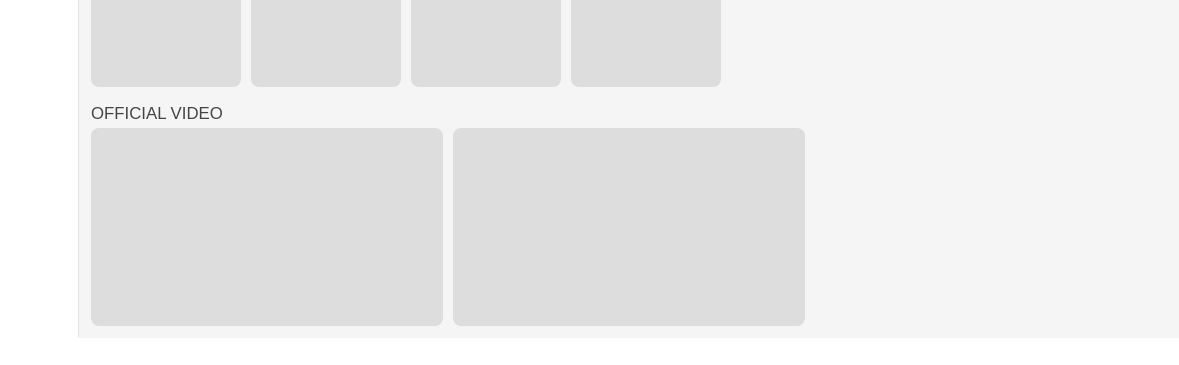
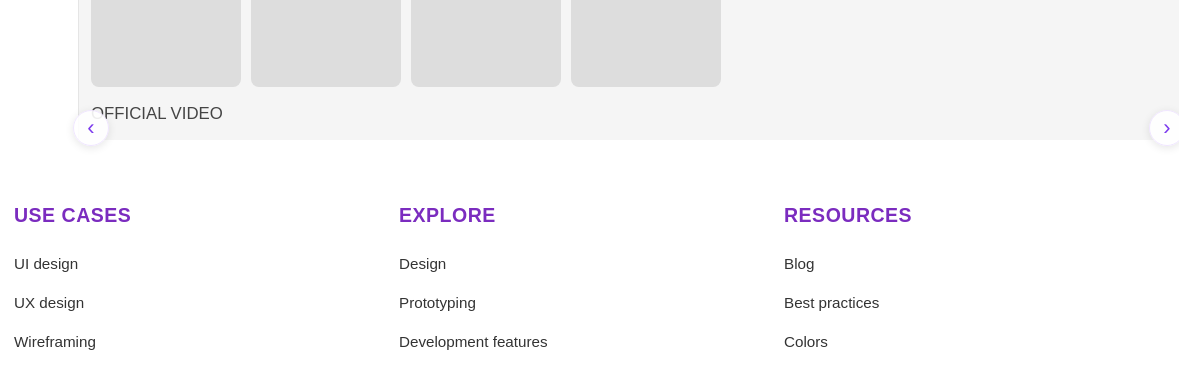
Before and after one commit to beonnnieofficial/-bonnieofficial_, a plain HTML site: page index.html in a window 1280 px wide. Shown: the part 1641-2006 px from the top of the page, 101-1280 px from the left. Drawn offline with Linux system fonts and the light colour scheme; no server answers; a web font is replaced by a local one.

Commit message:
Slider - OFFICIAL VIDEO

```diff
--- a/css/style.css
+++ b/css/style.css
@@ -960,10 +960,61 @@ textarea {
   margin-top: 14px;
 }
 
+.yt-slider-wrapper {
+  position: relative;
+  display: flex;
+  align-items: center;
+  width: 100%;
+}
+
+.yt-slider-nav {
+  position: absolute;
+  top: 50%;
+  transform: translateY(-50%);
+  width: 36px;
+  height: 36px;
+  border-radius: 50%;
+  background: rgba(255, 255, 255, 0.9);
+  border: 1px solid var(--color-primary-soft);
+  color: var(--color-primary);
+  font-size: 22px;
+  cursor: pointer;
+  display: flex;
+  align-items: center;
+  justify-content: center;
+  z-index: 10;
+  box-shadow: 0 2px 8px rgba(0, 0, 0, 0.1);
+  transition: background 0.2s, transform 0.2s, color 0.2s;
+  user-select: none;
+}
+
+.yt-slider-nav:hover {
+  background: var(--color-primary);
+  color: #fff;
+  transform: translateY(-50%) scale(1.08);
+}
+
+.yt-slider-nav.prev-btn {
+  left: -18px;
+}
+
+.yt-slider-nav.next-btn {
+  right: -18px;
+}
+
 .yt-grid {
-  display: grid;
-  grid-template-columns: repeat(3, 1fr);
-  gap: 10px;
+  display: flex;
+  flex-direction: row;
+  gap: 16px;
+  overflow-x: auto;
+  scroll-snap-type: x mandatory;
+  scrollbar-width: none;
+  scroll-behavior: smooth;
+  width: 100%;
+}
+
+.yt-grid::-webkit-scrollbar {
+  display: none;
 }
 
 .yt-thumb {
@@ -979,6 +1030,9 @@ textarea {
 .yt-link {
   text-decoration: none;
   display: block;
+  flex: 0 0 calc((100% - 3 * 16px) / 4);
+  scroll-snap-align: start;
+  box-sizing: border-box;
 }
 
 .yt-title {
@@ -1303,7 +1357,11 @@ textarea {
   }
 
   .yt-grid {
-    grid-template-columns: repeat(2, 1fr);
+    display: flex;
+  }
+
+  .yt-link {
+    flex: 0 0 calc((100% - 16px) / 2);
   }
 
   .profile-card-body {
@@ -1450,9 +1508,7 @@ textarea {
     gap: 10px;
   }
 
-  .yt-grid {
-    grid-template-columns: repeat(2, 1fr);
-  }
+  /* yt-grid flex layout is inherited from the 900px media query */
 
   .works-grid {
     grid-template-columns: 1fr 1fr;
@@ -1615,8 +1671,16 @@ textarea {
   }
 
   .yt-grid {
-    grid-template-columns: repeat(2, 1fr);
-    gap: 8px;
+    display: flex;
+    gap: 12px;
+  }
+
+  .yt-link {
+    flex: 0 0 100%;
+  }
+
+  .yt-slider-nav {
+    display: none;
   }
 
   .yt-page-grid {
@@ -1730,9 +1794,7 @@ textarea {
     font-size: var(--text-xs);
   }
 
-  .yt-grid {
-    grid-template-columns: 1fr;
-  }
+  /* yt-grid layout is inherited from the 520px media query */
 
   .yt-page-grid {
     grid-template-columns: 1fr;
--- a/index.html
+++ b/index.html
@@ -249,9 +249,10 @@
           </div>
           <div class="yt-section">
             <div class="yt-label">OFFICIAL VIDEO</div>
-            <div class="yt-grid" id="yt-grid">
-              <div class="yt-thumb"></div>
-              <div class="yt-thumb"></div>
+            <div class="yt-slider-wrapper">
+              <button class="yt-slider-nav prev-btn" onclick="slideYt(-1)">&#8249;</button>
+              <div class="yt-grid" id="yt-grid"></div>
+              <button class="yt-slider-nav next-btn" onclick="slideYt(1)">&#8250;</button>
             </div>
           </div>
         </div>
--- a/js/script.js
+++ b/js/script.js
@@ -267,6 +267,13 @@ function switchTab(name, el) {
   el.classList.add("active"); document.getElementById("tab-"+name).classList.add("active");
 }
 
+function slideYt(dir) {
+  const grid = document.getElementById("yt-grid");
+  if (!grid) return;
+  const scrollAmount = grid.clientWidth + 16;
+  grid.scrollBy({ left: dir * scrollAmount, behavior: "smooth" });
+}
+
 async function init() {
   renderCalendar();
   await Promise.all([loadConfig(),loadSlider(),loadWorks(),loadNews(),loadSocials(),loadVideos(),loadSchedule(),loadContact(),loadRewards()]);
```
